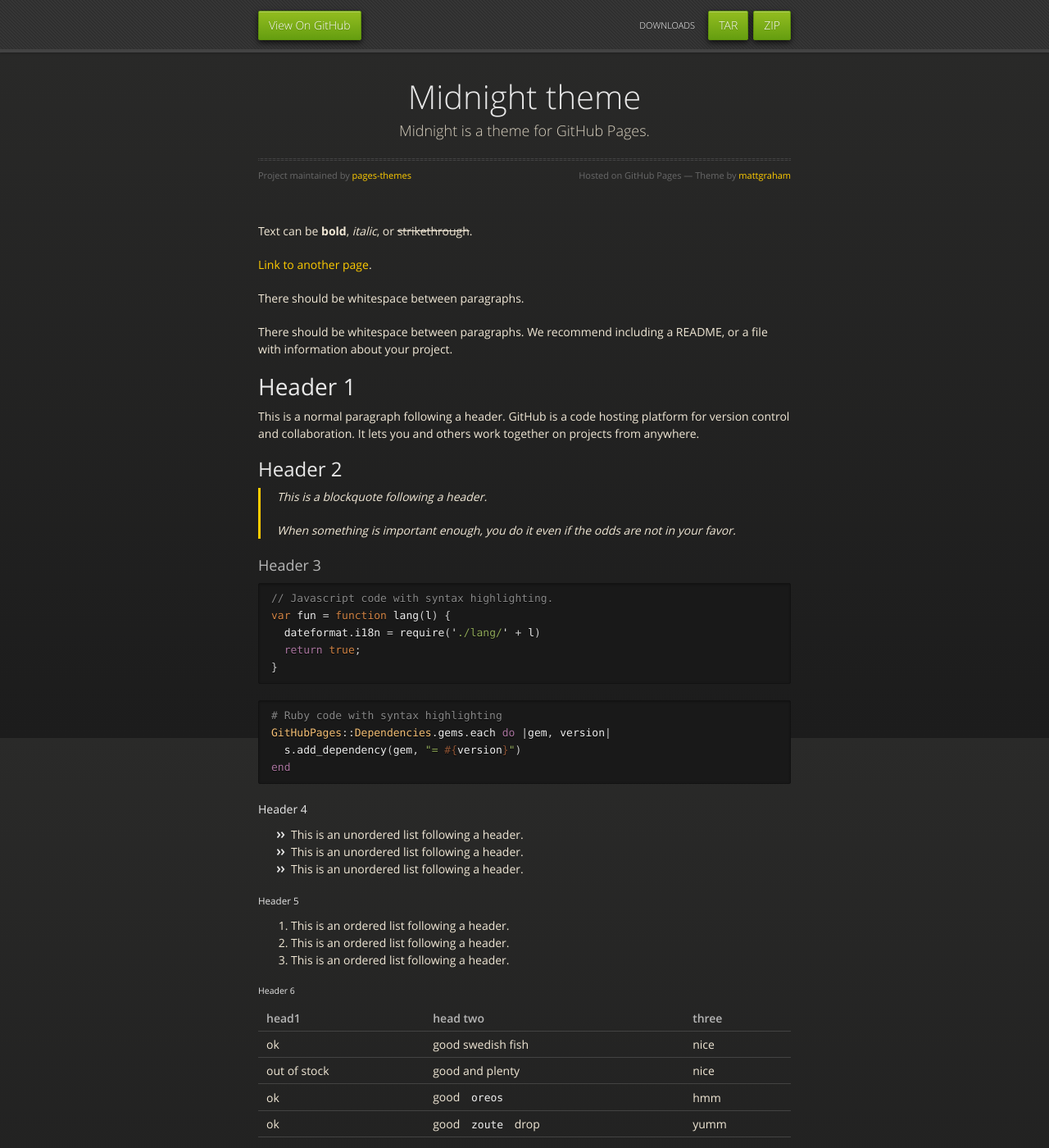
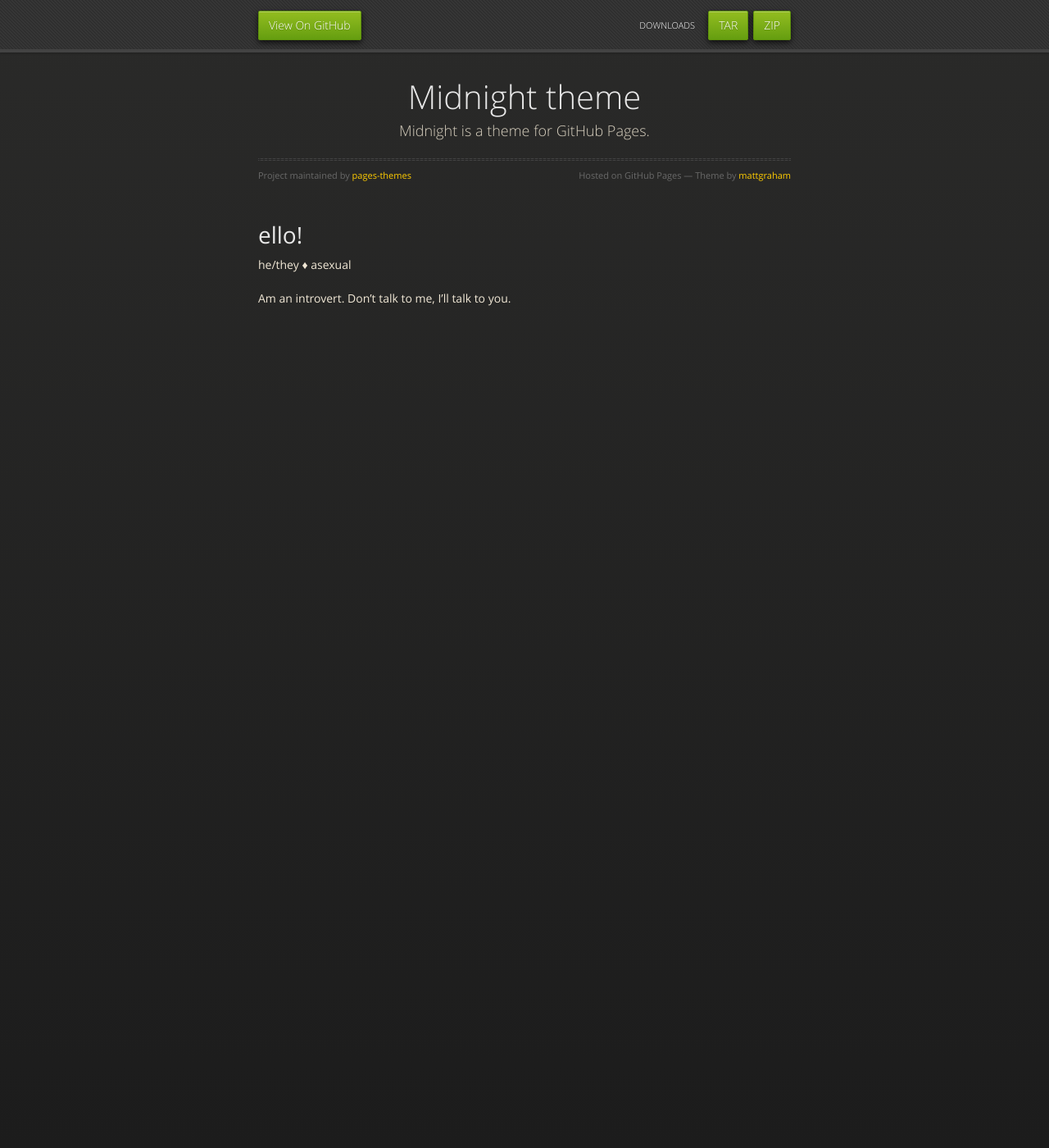
Before and after one commit to pages-themes/midnight, a Jekyll site: the page built from index.md, in a window 1280 px wide and 1400 px high. Shown: the whole window at 82% size. Built offline with Jekyll 4.4.1, drawn with Linux system fonts in a browser that asks for light colours; our own code applies the rules of GitHub Pages for plain Markdown files; some of the changed text lies outside the part shown.

Commit message:
Update index.md

````diff
--- a/index.md
+++ b/index.md
@@ -1,123 +1,4 @@
----
-layout: default
----
+# ello!
+he/they ♦ asexual
 
-Text can be **bold**, _italic_, or ~~strikethrough~~.
-
-[Link to another page](./another-page.html).
-
-There should be whitespace between paragraphs.
-
-There should be whitespace between paragraphs. We recommend including a README, or a file with information about your project.
-
-# Header 1
-
-This is a normal paragraph following a header. GitHub is a code hosting platform for version control and collaboration. It lets you and others work together on projects from anywhere.
-
-## Header 2
-
-> This is a blockquote following a header.
->
-> When something is important enough, you do it even if the odds are not in your favor.
-
-### Header 3
-
-```js
-// Javascript code with syntax highlighting.
-var fun = function lang(l) {
-  dateformat.i18n = require('./lang/' + l)
-  return true;
-}
-```
-
-```ruby
-# Ruby code with syntax highlighting
-GitHubPages::Dependencies.gems.each do |gem, version|
-  s.add_dependency(gem, "= #{version}")
-end
-```
-
-#### Header 4
-
-*   This is an unordered list following a header.
-*   This is an unordered list following a header.
-*   This is an unordered list following a header.
-
-##### Header 5
-
-1.  This is an ordered list following a header.
-2.  This is an ordered list following a header.
-3.  This is an ordered list following a header.
-
-###### Header 6
-
-| head1        | head two          | three |
-|:-------------|:------------------|:------|
-| ok           | good swedish fish | nice  |
-| out of stock | good and plenty   | nice  |
-| ok           | good `oreos`      | hmm   |
-| ok           | good `zoute` drop | yumm  |
-
-### There's a horizontal rule below this.
-
-* * *
-
-### Here is an unordered list:
-
-*   Item foo
-*   Item bar
-*   Item baz
-*   Item zip
-
-### And an ordered list:
-
-1.  Item one
-1.  Item two
-1.  Item three
-1.  Item four
-
-### And a nested list:
-
-- level 1 item
-  - level 2 item
-  - level 2 item
-    - level 3 item
-    - level 3 item
-- level 1 item
-  - level 2 item
-  - level 2 item
-  - level 2 item
-- level 1 item
-  - level 2 item
-  - level 2 item
-- level 1 item
-
-### Small image
-
-![Octocat](https://github.githubassets.com/images/icons/emoji/octocat.png)
-
-### Large image
-
-![Branching](https://guides.github.com/activities/hello-world/branching.png)
-
-
-### Definition lists can be used with HTML syntax.
-
-<dl>
-<dt>Name</dt>
-<dd>Godzilla</dd>
-<dt>Born</dt>
-<dd>1952</dd>
-<dt>Birthplace</dt>
-<dd>Japan</dd>
-<dt>Color</dt>
-<dd>Green</dd>
-</dl>
-
-```
-Long, single-line code blocks should not wrap. They should horizontally scroll if they are too long. This line should be long enough to demonstrate this.
-```
-
-```
-The final element.
-```
+Am an introvert. Don't talk to me, I'll talk to you.
````
